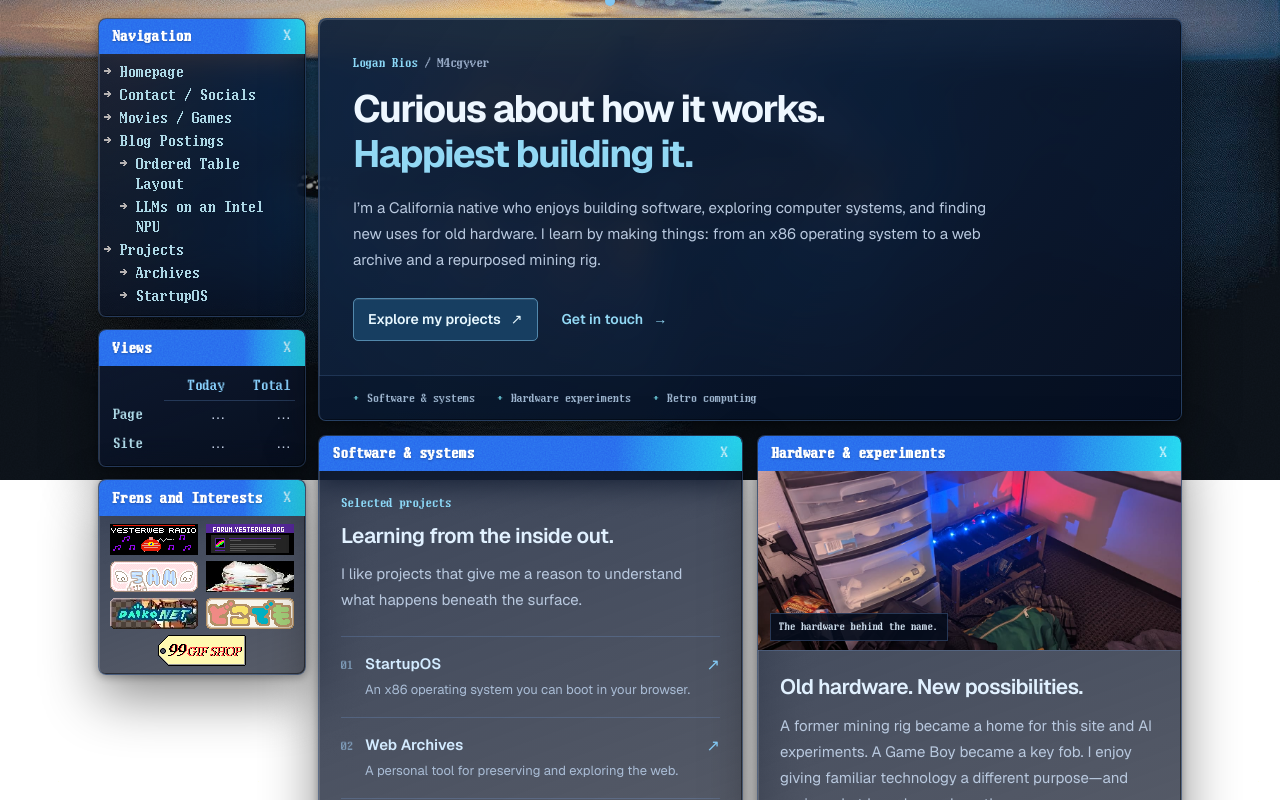
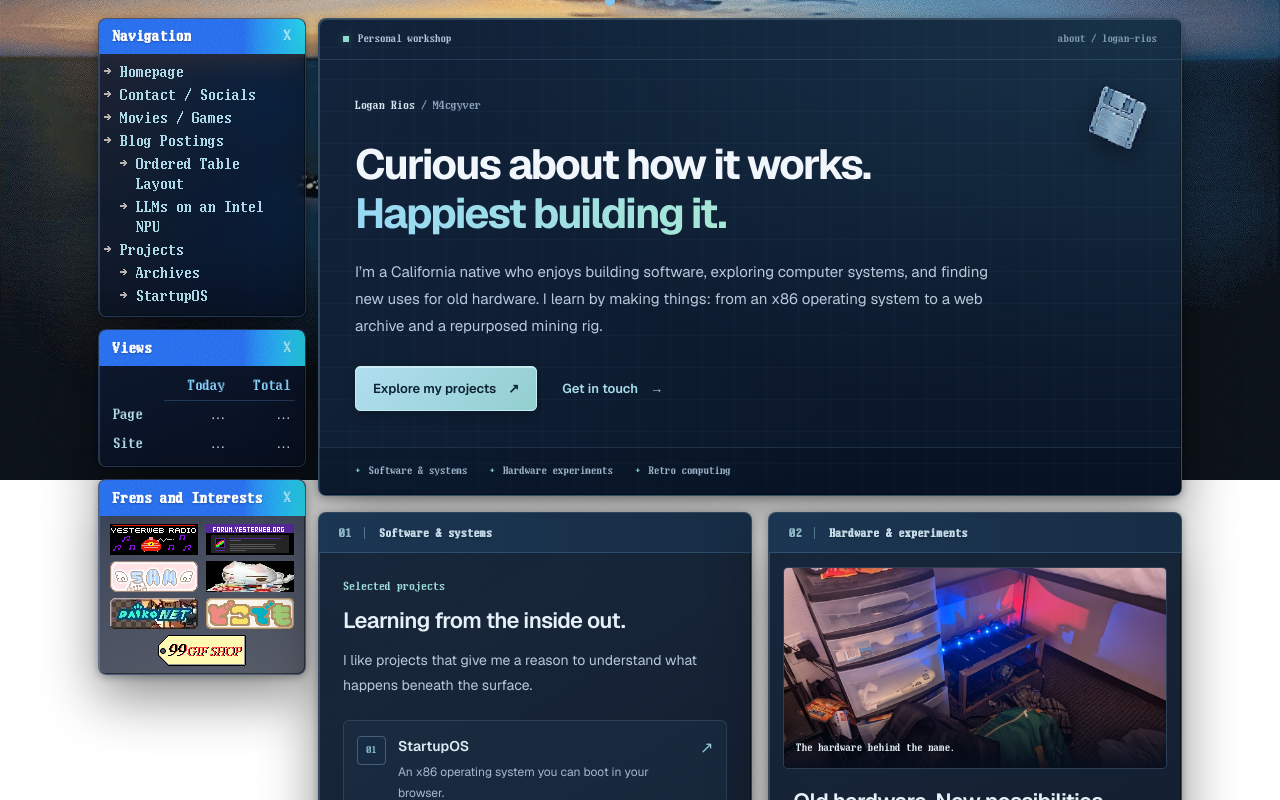
Before and after one commit to Lrios4403/Main-Site, a Next.js app: page / in a window 1280 px wide. Shown: the part 320-1120 px from the top of the page. Built offline with nearby package versions, Linux system fonts and the light colour scheme; no server answers.

Commit message:
Polish homepage profile styling and project panels

```diff
--- a/app/(navigation layout)/page.module.css
+++ b/app/(navigation layout)/page.module.css
@@ -1,94 +1,165 @@
 .profile {
   min-width: 0;
   display: grid;
-  gap: 14px;
+  gap: 16px;
   color: #c9d6ec;
   font-family: var(--font-geist-sans), system-ui, sans-serif;
 }
 
-.overview {
-  background: linear-gradient(125deg, rgba(16, 35, 62, 0.96), rgba(8, 17, 36, 0.88));
+.profile .overview {
+  isolation: isolate;
+  background: linear-gradient(125deg, #12243b, #0b172a 72%);
+  border-color: rgba(140, 197, 232, 0.3);
+}
+
+.overview::before {
+  content: "";
+  position: absolute;
+  z-index: -1;
+  inset: 0;
+  background:
+    radial-gradient(ellipse at 95% 0%, rgba(78, 166, 201, 0.18), transparent 60%),
+    repeating-linear-gradient(0deg, transparent 0 31px, rgba(124, 178, 211, 0.035) 31px 32px),
+    repeating-linear-gradient(90deg, transparent 0 31px, rgba(124, 178, 211, 0.035) 31px 32px);
+  pointer-events: none;
+}
+
+.profileBar {
+  display: flex;
+  align-items: center;
+  justify-content: space-between;
+  gap: 12px;
+  padding: 12px 24px;
+  border-bottom: 1px solid rgba(143, 191, 226, 0.15);
+  color: #b5cadc;
+  font-family: var(--font-toshiba), monospace;
+  font-size: 11px;
+  line-height: 1.5;
+}
+
+.profileBar > span:first-child {
+  display: inline-flex;
+  align-items: center;
+  gap: 9px;
+}
+
+.indicator {
+  width: 6px;
+  height: 6px;
+  background: #91d9ca;
+  box-shadow: 0 0 10px #91d9ca50;
+}
+
+.profileFile {
+  color: #839cb5;
 }
 
 .overviewBody {
-  padding: clamp(22px, 3vw, 34px);
+  position: relative;
+  padding: clamp(24px, 3vw, 36px);
+}
+
+.floppy {
+  position: absolute;
+  width: 72px;
+  height: 72px;
+  top: 22px;
+  right: 28px;
+  transform: rotate(8deg);
+  image-rendering: pixelated;
+  filter: drop-shadow(0 8px 12px rgba(0, 0, 0, 0.4));
+  opacity: 0.9;
+  pointer-events: none;
 }
 
 .eyebrow,
 .kicker {
   margin: 0;
   font-family: var(--font-toshiba), "Courier New", monospace;
-  font-size: 13px;
-  line-height: 1.5;
-  color: #8edbfa;
+  font-size: 12px;
+  line-height: 1.6;
+  color: #9fdfdb;
+}
+
+.eyebrow {
+  padding-right: 70px;
+  color: #d9e7f1;
 }
 
 .eyebrow span {
-  color: #9aadc9;
+  color: #8ba3bc;
 }
 
 .heading {
-  margin: 15px 0 18px;
-  color: #eef7ff;
-  font-size: clamp(26px, 3vw, 38px);
+  margin: 25px 0 20px;
+  color: #f0f6fb;
+  font-size: clamp(28px, 3.3vw, 42px);
   font-weight: 650;
-  line-height: 1.18;
-  letter-spacing: -0.04em;
+  line-height: 1.16;
+  letter-spacing: -0.045em;
+  text-wrap: balance;
 }
 
 .heading span {
-  color: #92d8f4;
+  background: linear-gradient(95deg, #98d8f5, #a6e7d6);
+  color: transparent;
+  background-clip: text;
+  -webkit-background-clip: text;
 }
 
 .summary,
 .copy {
   margin: 0;
-  font-size: 15px;
-  line-height: 1.75;
-  color: #b9c9df;
+  font-size: 14px;
+  line-height: 1.8;
+  color: #b8c9dc;
 }
 
 .summary {
-  max-width: 65ch;
+  max-width: 64ch;
+  font-size: 15px;
 }
 
 .actions {
   display: flex;
   flex-wrap: wrap;
   align-items: center;
-  gap: 14px 24px;
-  margin-top: 24px;
+  gap: 16px 25px;
+  margin-top: 27px;
 }
 
 .primaryLink,
 .textLink {
   display: inline-flex;
   align-items: center;
-  gap: 10px;
-  font-size: 14px;
-  font-weight: 550;
+  gap: 12px;
+  font-size: 13px;
+  font-weight: 600;
   line-height: 1.5;
   text-decoration: none;
 }
 
 .primaryLink {
-  padding: 10px 14px;
-  color: #e8f8ff;
-  background: #173e61;
-  border: 1px solid #5288ac;
+  padding: 12px 17px;
+  color: #0d2234;
+  background: linear-gradient(135deg, #b0def0, #93cfcf);
+  border: 1px solid #c4edf2;
   border-radius: 5px;
-  box-shadow: inset 0 1px rgba(255, 255, 255, 0.1);
+  box-shadow: 0 3px 12px #0003, inset 0 1px #ffffff70;
+  transition: background 150ms ease, box-shadow 150ms ease;
 }
 
 .primaryLink:hover {
-  background: #205276;
+  background: #c1eee9;
+  box-shadow: 0 3px 18px #8ed6d326;
 }
 
 .textLink {
-  color: #92d8f4;
+  color: #a7dce9;
 }
 
 .textLink:hover {
+  color: #e4fbff;
   text-decoration: underline;
   text-underline-offset: 4px;
 }
@@ -102,52 +173,83 @@
 .interests {
   display: flex;
   flex-wrap: wrap;
-  gap: 10px 22px;
+  gap: 12px 22px;
   list-style: none;
   margin: 0;
-  padding: 13px clamp(22px, 3vw, 34px);
-  border-top: 1px solid rgba(130, 180, 255, 0.18);
-  background: rgba(3, 12, 27, 0.3);
-  color: #9eb6d0;
-  font-family: var(--font-toshiba), "Courier New", monospace;
-  font-size: 12px;
+  padding: 15px clamp(24px, 3vw, 36px);
+  border-top: 1px solid rgba(143, 191, 226, 0.15);
+  background: rgba(3, 12, 27, 0.25);
+  color: #9fb6cd;
+  font-family: var(--font-toshiba), monospace;
+  font-size: 11px;
   line-height: 1.5;
 }
 
 .interests li::before {
   content: "+";
   margin-right: 8px;
-  color: #6dcddc;
+  color: #8ad2c9;
 }
 
 .details {
   display: grid;
-  grid-template-columns: repeat(2, minmax(0, 1fr));
+  grid-template-columns: 1.05fr 1fr;
   align-items: stretch;
-  gap: 14px;
+  gap: 16px;
 }
 
-.detailWindow {
+.profile .detailWindow {
   min-width: 0;
+  background: linear-gradient(150deg, rgba(17, 33, 54, 0.97), rgba(9, 21, 38, 0.96));
+  border-color: rgba(140, 187, 223, 0.25);
 }
 
-.detailBody,
+/* Quieter window chrome for the profile's secondary panels. */
+.detailWindow > div:first-child {
+  background: linear-gradient(90deg, #1b3653, #172d45);
+  border-bottom: 1px solid rgba(140, 187, 223, 0.2);
+  padding: 12px 20px;
+}
+
+.detailWindow > div:first-child::before,
+.detailWindow > div:first-child::after {
+  display: none;
+}
+
+.windowLabel {
+  font-size: 12px;
+  color: #c6dbe9;
+}
+
+.windowLabel > span {
+  color: #8db7c8;
+  padding-right: 12px;
+  margin-right: 8px;
+  border-right: 1px solid #53778e;
+}
+
+.detailBody {
+  padding: 24px;
+}
+
 .hardwareCopy {
-  padding: 22px;
+  padding: 6px 24px 24px;
 }
 
 .sectionHeading {
-  margin: 9px 0 12px;
-  font-size: 21px;
+  margin: 10px 0 12px;
+  font-size: 22px;
   font-weight: 600;
-  line-height: 1.3;
-  letter-spacing: -0.025em;
-  color: #e1f1ff;
+  line-height: 1.35;
+  letter-spacing: -0.03em;
+  color: #e5f0f9;
+  text-wrap: balance;
 }
 
 .projectList {
+  display: grid;
+  gap: 10px;
   margin: 22px 0;
-  border-top: 1px solid rgba(130, 180, 255, 0.2);
 }
 
 .project {
@@ -155,46 +257,58 @@
   grid-template-columns: auto minmax(0, 1fr) auto;
   gap: 12px;
   align-items: start;
-  padding: 16px 0;
-  border-bottom: 1px solid rgba(130, 180, 255, 0.2);
+  padding: 15px 13px;
+  border: 1px solid rgba(140, 187, 223, 0.16);
+  border-radius: 6px;
+  background: rgba(32, 55, 79, 0.35);
   text-decoration: none;
+  transition: background 150ms ease, border-color 150ms ease;
+}
+
+.project:hover {
+  background: rgba(45, 77, 101, 0.5);
+  border-color: rgba(146, 216, 224, 0.5);
 }
 
 .project strong {
   display: block;
-  color: #d3ebff;
-  font-size: 15px;
+  color: #dcecf6;
+  font-size: 14px;
   font-weight: 600;
 }
 
 .projectDescription {
   display: block;
   margin-top: 5px;
-  color: #aabdd6;
-  font-size: 13px;
-  line-height: 1.6;
+  color: #a5b9d0;
+  font-size: 12px;
+  line-height: 1.7;
 }
 
 .projectNumber {
-  padding-top: 3px;
-  color: #7d9ab7;
+  display: grid;
+  place-items: center;
+  width: 29px;
+  height: 29px;
+  border: 1px solid #446079;
+  border-radius: 4px;
+  background: #172c43;
+  color: #95c7d7;
   font-family: var(--font-toshiba), monospace;
-  font-size: 12px;
+  font-size: 10px;
 }
 
 .arrow {
-  color: #87cefa;
-}
-
-.project:hover strong {
-  color: #a3e8ff;
-  text-decoration: underline;
-  text-underline-offset: 3px;
+  color: #91c7d5;
 }
 
 .rig {
-  margin: 0;
+  margin: 14px 14px 12px;
   position: relative;
+  overflow: hidden;
+  border: 1px solid rgba(140, 187, 223, 0.25);
+  border-radius: 5px;
+  background: #0b1728;
 }
 
 .rig a {
@@ -204,21 +318,19 @@
 .photo {
   display: block;
   width: 100%;
-  height: 180px;
+  height: 200px;
   object-fit: cover;
   object-position: center 48%;
-  border-bottom: 1px solid rgba(130, 180, 255, 0.2);
 }
 
 .rig figcaption {
   position: absolute;
-  bottom: 10px;
-  left: 12px;
-  max-width: calc(100% - 24px);
-  padding: 5px 8px;
-  background: rgba(5, 13, 28, 0.9);
-  border: 1px solid rgba(130, 180, 255, 0.25);
-  color: #cfdfef;
+  bottom: 0;
+  left: 0;
+  right: 0;
+  padding: 30px 12px 11px;
+  background: linear-gradient(transparent, rgba(5, 13, 28, 0.92));
+  color: #e1edf5;
   font-family: var(--font-toshiba), monospace;
   font-size: 11px;
   pointer-events: none;
@@ -232,6 +344,12 @@
   .details {
     grid-template-columns: 1fr;
   }
+
+  .floppy {
+    width: 54px;
+    height: 54px;
+    top: 14px;
+  }
 }
 
 @media (max-width: 600px) {
@@ -240,10 +358,33 @@
   }
 
   .heading {
-    font-size: 28px;
+    font-size: 30px;
+    margin-top: 23px;
+  }
+
+  .profileBar {
+    padding-inline: 20px;
+  }
+
+  .profileFile {
+    display: none;
+  }
+
+  .floppy {
+    width: 48px;
+    height: 48px;
+    top: 14px;
+    right: 20px;
   }
 
   .photo {
     height: 210px;
   }
 }
+
+@media (prefers-reduced-motion: reduce) {
+  .primaryLink,
+  .project {
+    transition: none;
+  }
+}
--- a/app/(navigation layout)/page.tsx
+++ b/app/(navigation layout)/page.tsx
@@ -2,6 +2,7 @@ import type { Metadata } from "next";
 import Image from "next/image";
 import Link from "next/link";
 import introPhoto from "@/public/main/PXL_20230322_080050245.jpeg";
+import floppy from "@/assets/floppy-384.png";
 import styles from "@/components/main/styles.module.css";
 import PageHeader from "@/components/page-header/PageHeader";
 import JsonLd from "@/components/seo/JsonLd";
@@ -24,7 +25,12 @@ export default function Home() {
 
       <section className={[styles.contentArea, home.profile].join(" ")} aria-labelledby="about-heading">
         <Window className={home.overview} bodyStyle={{ padding: 0 }}>
+          <div className={home.profileBar}>
+            <span><span className={home.indicator} aria-hidden="true" />Personal workshop</span>
+            <span className={home.profileFile}>about / logan-rios</span>
+          </div>
           <div className={home.overviewBody}>
+            <Image src={floppy} alt="" aria-hidden="true" className={home.floppy} sizes="80px" />
             <p className={home.eyebrow}>Logan Rios <span>/ M4cgyver</span></p>
             <h1 id="about-heading" className={home.heading}>
               Curious about how it works.<br />
@@ -48,7 +54,7 @@ export default function Home() {
         </Window>
 
         <div className={home.details}>
-          <Window title="Software & systems" className={home.detailWindow} bodyStyle={{ padding: 0 }}>
+          <Window title={<span className={home.windowLabel}><span>01</span> Software &amp; systems</span>} className={home.detailWindow} bodyStyle={{ padding: 0 }}>
             <div className={home.detailBody}>
               <p className={home.kicker}>Selected projects</p>
               <h2 className={home.sectionHeading}>Learning from the inside out.</h2>
@@ -72,7 +78,7 @@ export default function Home() {
             </div>
           </Window>
 
-          <Window title="Hardware & experiments" className={home.detailWindow} bodyStyle={{ padding: 0 }}>
+          <Window title={<span className={home.windowLabel}><span>02</span> Hardware &amp; experiments</span>} className={home.detailWindow} bodyStyle={{ padding: 0 }}>
             <figure className={home.rig}>
               <a href="/main/PXL_20230322_080050245.jpeg" target="_blank" rel="noopener noreferrer" aria-label="Open the full photo of my repurposed mining rig">
                 <Image src={introPhoto} alt="A repurposed mining rig and computer hardware in my workspace"
```
